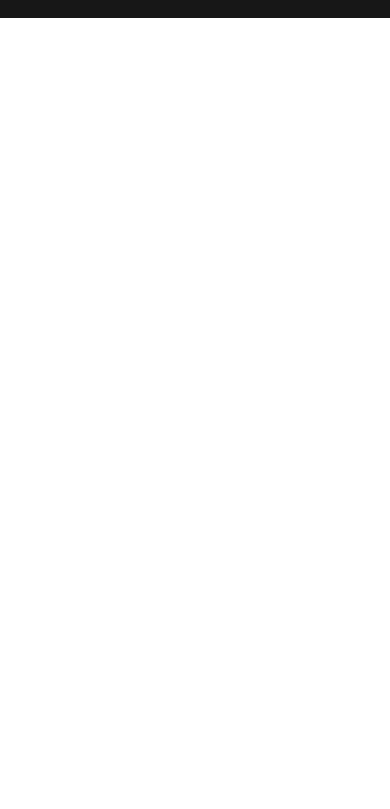
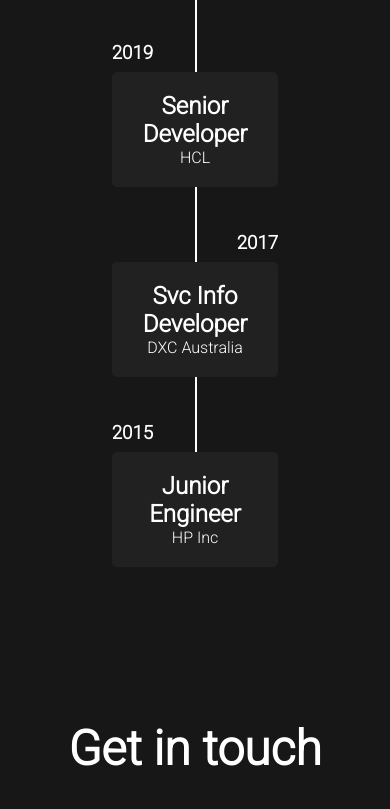
Before and after one commit to kiranhpe/portfolio, a website: page index.html in a window 390 px wide. Shown: the part 2509-3318 px from the top of the page. Before the commit the page ends 2527 px from the top, so only its background shows below. Drawn offline with Linux system fonts and the light colour scheme.

Commit message:
timeline added

```diff
--- a/assets/scss/index.scss
+++ b/assets/scss/index.scss
@@ -215,6 +215,7 @@ html {
        }
    }
 }
+
 .skills {
     display: flex;
     justify-content: center;
@@ -348,82 +349,71 @@ html {
 
 }
 
-.timeline-container {
+.timeline {
+    margin-top: 50px;
+    width: 100%;
+    background: $color-black;
+    text-align: center;
+    position: relative;
+    padding-bottom: 10px;
 
-.timeline {
-    height: auto;
+    h2 {
+        font-size: 48px;
+    }
+    .line {
+        position: absolute;
+        width: 2px;
+        background: white;
+        height: 75%;
+        left: 50%;
+        top: 110px;
+    }
+    ul {
+        margin-top: 50px;
+        list-style: none;
+        width: 100%;
+        li {
+            width: 45%;
+            margin-bottom: 75px;
             position: relative;
-    width: 100%;
+            text-align: right;
+            .timeline-content {
+                background: #212121;
+                padding: 20px 10px;
+                border-radius: 5px;
+                .date {
+                    position: absolute;
+                    top: -30px;
+                    right: 0;
                 }
-  .timeline ul {
-    list-style: none;
+            }
+          &:nth-child(even) {
+              margin-left: auto;
+              text-align: left;
+              .date {
+                  left: 0px;
               }
 
-  .timeline ul li {
-    background: #2e2f2f;
-    margin-bottom: 50px;
-    padding: 10px 15px;
-    border-radius: 5px;
-    position: relative;
-    width: 50%;
+              &::before {
+               left: -5px;
             }
-  .timeline ul li:nth-child(odd) {
-    float: left;
-    clear: right;
-    transform: translateX(-14px);
-  }
-  .timeline ul li:nth-child(even) {
-    float: right;
-    clear: left;
-    transform: translateX(16px);
-  }
-  .timeline-content > * {
-    margin-bottom: 10px;
           }
 
-  .timeline::after {
+          &::before {
+              position: absolute;
               content: '';
-    height: 100%;
-    width: 2px;
-    background: #2e2f2f;
-    position: absolute;
+              width: 15px;
+              height: 15px;
+              background: #212121;
+              right: -5px;
+              top:20%;
+              transform: translateY(-50%);
+              transform: rotate(45deg);
+
+          }
+        }
     }
 
-  .timeline ul li::before {
-    content: '';
-    height: 20px;
-    width: 20px;
-    background: #2e2f2f;
-    position: absolute;
-    top: 20px;
-  }
-
-  .timeline ul li:nth-child(odd)::before {
-    right: -10px;
-    transform: rotate(45deg);
-  }
-  .timeline ul li:nth-child(even)::before {
-    transform: rotate(45deg);
-    left: -10px;
-  }
-
-  .date {
-    font-size: 12px;
-    opacity: 0.7;
-    position: absolute;
-    top: -20px;
-  }
-  .timeline ul li:nth-child(odd) .date {
-    right: 0;
-  }
-  .timeline ul li:nth-child(even) .date {
-    left: 0;
-  }
-
-  h1 {
-    font-size: 16px;
-    letter-spacing: 1.2px;
-  }
 }
 
 .sticky {
@@ -459,7 +449,6 @@ html {
                 flex-direction: column;
                 text-align: center;
             }
-            background-color: $color-light-gray-2;
         }
     }
     .intro {
@@ -498,6 +487,34 @@ html {
                 p {
                     bottom: 20px;
                     font-size: $font-heading-3;
+                }
+            }
+        }
+    }
+
+    .timeline {
+        .line {
+            height: 70%;
+            left: 50%;
+            top: 110px;
+        };
+
+        li {
+            width: 100%;
+            margin: auto;
+            text-align: center !important;
+            h1 {
+                font-size: $font-heading-2;
+            }
+            &::before {
+                display: none;
+            }
+
+            &:nth-child(even) {
+                text-align: center !important;
+                .date {
+                    left: 0;
+                    text-align: left;
                 }
             }
         }
--- a/index.html
+++ b/index.html
@@ -27,7 +27,7 @@
                     <li><a href="#about">About me</a></li>
                     <li><a href="#services">Services</a></li>
                     <li><a href="#skills">Skills</a></li>
-                    <li><a href="#career">Career</a></li>
+                    <li><a href="#timeline">Career</a></li>
                     <li><a href="#contact">Contact me</a></li>
                 </ul>
             </div>
@@ -133,9 +133,9 @@
                 </div>
 
             </div>
-
-            <!-- <div class="timeline-container">
-                <div class="timeline">
+            <div class="timeline" id="timeline">
+                <h2>My Timeline</h2>
+                <div class="line"></div>
                 <ul>
                     <li>
                         <div class="timeline-content">
@@ -164,9 +164,18 @@
                             </p>
                         </div>
                     </li>
+                    <li>
+                        <div class="timeline-content">
+                            <h3 class="date">2015</h3>
+                            <h1>Junior Engineer</h1>
+                            <p>
+                                HP Inc
+                            </p>
+                        </div>
+                    </li>
                 </ul>
             </div>
-            </div> -->
+
             <div class="contact" id="contact">
                 <h2>Get in touch</h2>
                 <ul>
```
Also changed, not shown: dist/css/index.min.css. Lines whose indentation alone changed are shown as unchanged.
